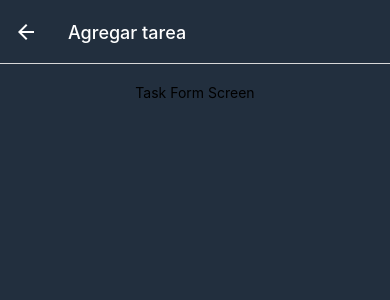
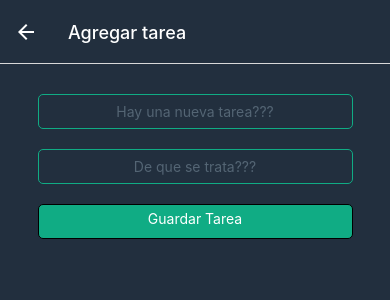
Before and after one commit to marxoh/007-frontend, a React Native app: screen /TaskFormScreen in a window 390 px wide. Shown: the top 300 px of the page. Built offline with nearby package versions, Linux system fonts and the light colour scheme; no server answers.

Commit message:
addTaskOK

```diff
--- a/api.js
+++ b/api.js
@@ -6,3 +6,15 @@ export const getTasks = async () => {
     const res = await fetch(API)
     return await res.json()
 }
+
+export const addTask = async (task) => {
+    const res = await fetch(API, {
+        method: 'POST',
+        headers: {
+            'Accept': 'application/json',
+            'Content-Type': 'application/json'
+        },
+        body: JSON.stringify(task)
+    })
+    return await res.json()
+}
--- a/screens/TaskFormScreen.js
+++ b/screens/TaskFormScreen.js
@@ -1,14 +1,84 @@
 // pantalla para que el usuario pueda añadir una tarea
-import { View, Text } from 'react-native'
-import React from 'react'
-import Layout from '../components/Layout'
+import {
+  View,
+  Text,
+  TextInput,
+  StyleSheet,
+  TouchableOpacity, //efecto del btn al clic
+} from "react-native";
+import React, { useState } from "react";
+import Layout from "../components/Layout";
+import { addTask } from "../api";
 
-const TaskFormScreen = () => {
+const TaskFormScreen = ({navigation}) => {
+
+  const [Task, setTask] = useState({
+    title: "",
+    description: "",
+  });
+
+  const handleChange = (name, value) => {
+    setTask({...Task, [name]: value });
+  }
+
+  const handleSubmit = () => {
+    addTask(Task);
+    navigation.navigate('HomeScreen')
+  }
+
   return (
     <Layout>
-      <Text>Task Form Screen</Text>
+      <TextInput
+        style={styles.input}
+        placeholder="Hay una nueva tarea???"
+        placeholderTextColor="#546574" //color bajo
+        onChangeText={(text)=> handleChange("title", text)}
+      />
+      <TextInput
+        style={styles.input}
+        placeholder="De que se trata???"
+        placeholderTextColor="#546574" //color bajo
+        onChangeText={(text)=> handleChange("description", text)}
+      />
+      {/* <TouchableOpacity style={styles.btnGuardar} disabled> //disabled: para inabilitar */}
+      <TouchableOpacity style={styles.btnGuardar} onPress={handleSubmit}>
+        <Text style={styles.btnText}>Guardar Tarea</Text>
+      </TouchableOpacity>
     </Layout>
-  )
-}
+  );
+};
 
-export default TaskFormScreen
+const styles = StyleSheet.create({
+  //se declaran pero no se deben aplicar
+  input: {
+    width: "90%",
+    height: 35,
+    fontSize: 14,
+    color: "#ffffff",
+    borderColor: "#10ac84", //borde verde
+    borderWidth: 1,
+    margin: 10,
+    padding: 10,
+    textAlign: "center",
+    borderRadius: 5,
+  },
+  btnGuardar: {
+    width: "90%",
+    height: 35,
+    fontSize: 14,
+    color: "#ffffff",
+    backgroundColor: "#10ac84", //borde verde
+    borderWidth: 1,
+    margin: 10,
+    padding: 5,
+    textAlign: "center",
+    borderRadius: 5,
+  },
+  btnText: {
+    fontSize: 14,
+    color: "#ffffff",
+    textAlign: "center",
+  },
+});
+
+export default TaskFormScreen;
```
